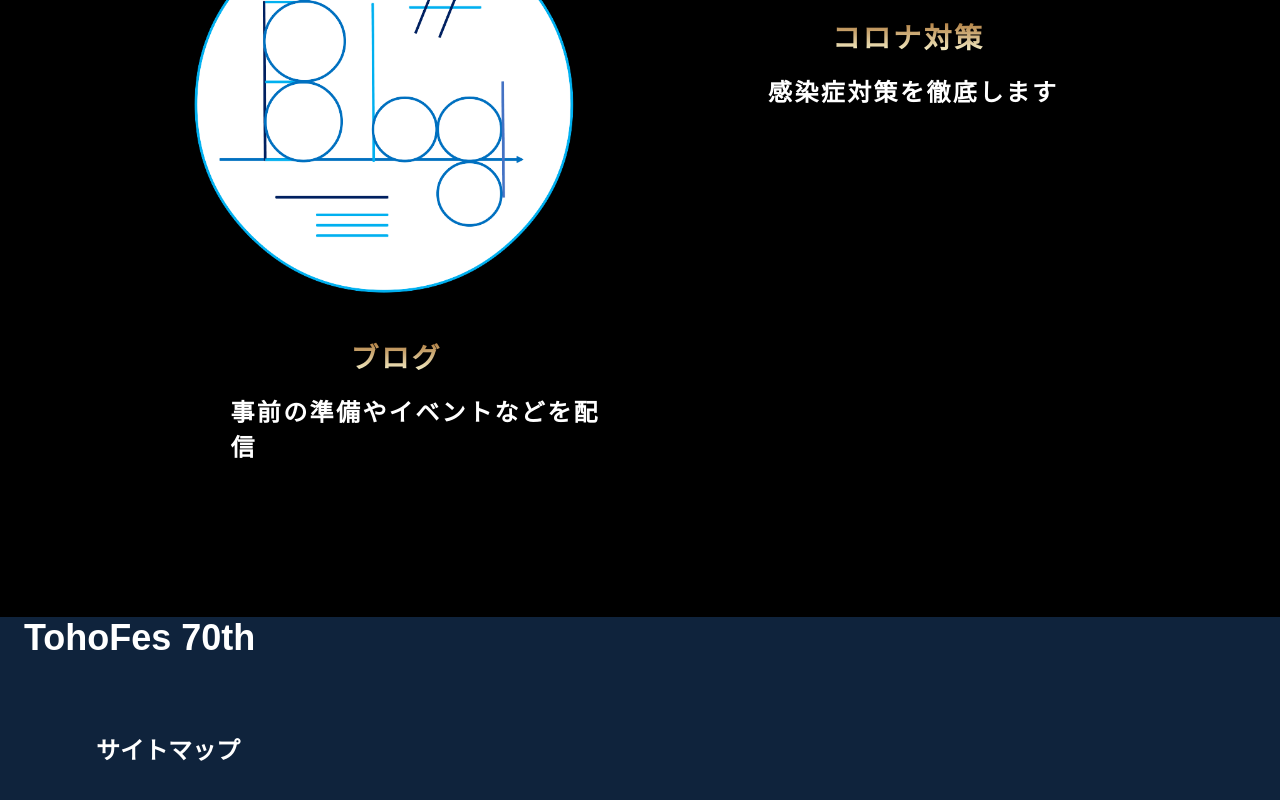
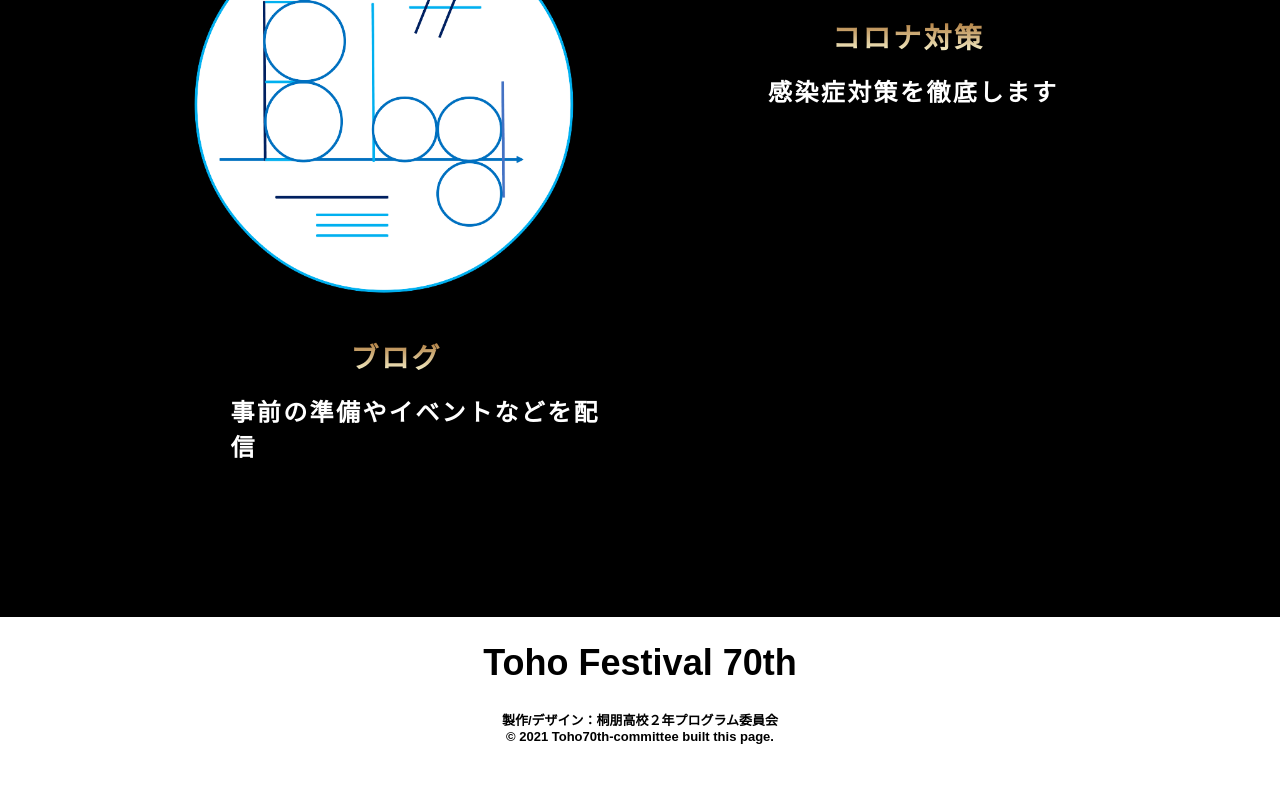
Before and after one commit to toho-festival/website-2021, a Next.js app: page / in a window 1280 px wide. Shown: the part 4245-5045 px from the top of the page. After the commit the page ends 5002 px from the top, so only its background shows below. Built offline with nearby package versions, Linux system fonts and the light colour scheme.

Commit message:
change-footer-layout
footerのレイアウトを変更しました。

```diff
--- a/src/components/Footer/index.tsx
+++ b/src/components/Footer/index.tsx
@@ -5,32 +5,47 @@ import { footerRoutes } from '~/src/scripts/footerRoutes';
 
 const Footer: FC = () => <>
   <FooterContent>
-    <Theme>TohoFes 70th</Theme>
-    {
+    <Theme>Toho Festival 70th</Theme>
+    <Author>製作/デザイン：桐朋高校２年プログラム委員会</Author>
+      <CopyRight>
+        &copy; 2021 Toho70th-committee built this page.
+      </CopyRight>
+    {/* {
       footerRoutes.map(
         (sitemap) => <Sitemap key={ sitemap.toString() }>{ sitemap }</Sitemap>,
       )
-    }
+    } */}
   </FooterContent>
 </>;
 
 
 const FooterContent = styled.footer`
-  background-color: #0f233c;
-  color: white;
+  background-color: white;
+  color: black;
   display: flex;
   flex-direction: column;
-
-  > nav {
+  /* > nav {
     margin: 3rem 4rem
-  }
+  } */
 `;
 
 const Theme = styled.h2`
-  margin-left:1rem;
-  /* font-weight: bold; */
+  margin-top: 2%;
+  text-align: center;
+`;
+
+const Author = styled.small`
+  margin-top: 2%;
+  text-align: center;
+  font-size: small;
 `;
 
 const Sitemap = styled.nav`
 `;
+
+const CopyRight = styled.small`
+  text-align: center;
+  font-size: small;
+  margin-bottom: 1%;
+`;
 export default Footer;
```
